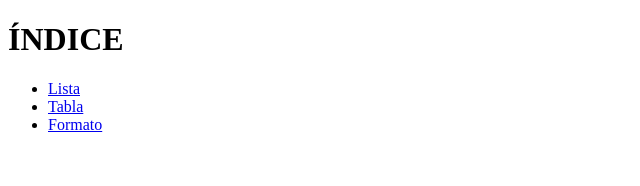
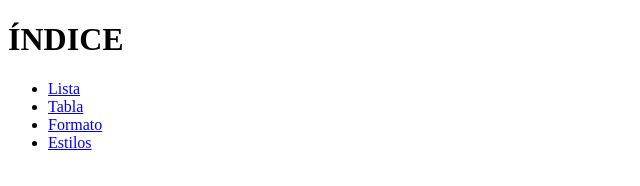
Before and after one commit to Gerardobt05/2bach_html, a plain HTML site: page index.html in a window 1280 px wide. Shown: the full height of the page, 0-640 px from the left. Drawn offline with Linux system fonts and the light colour scheme.

Commit message:
Update index.html

```diff
--- a/index.html
+++ b/index.html
@@ -13,6 +13,7 @@
         <li><a href="lista.html">Lista</a></li>
         <li><a href="tabla.html">Tabla</a></li>
         <li><a href="formato.html">Formato</a></li>
+        <li><a href="estilos.html">Estilos</a></li>
     </ul>
 </body>
 </html>
```
